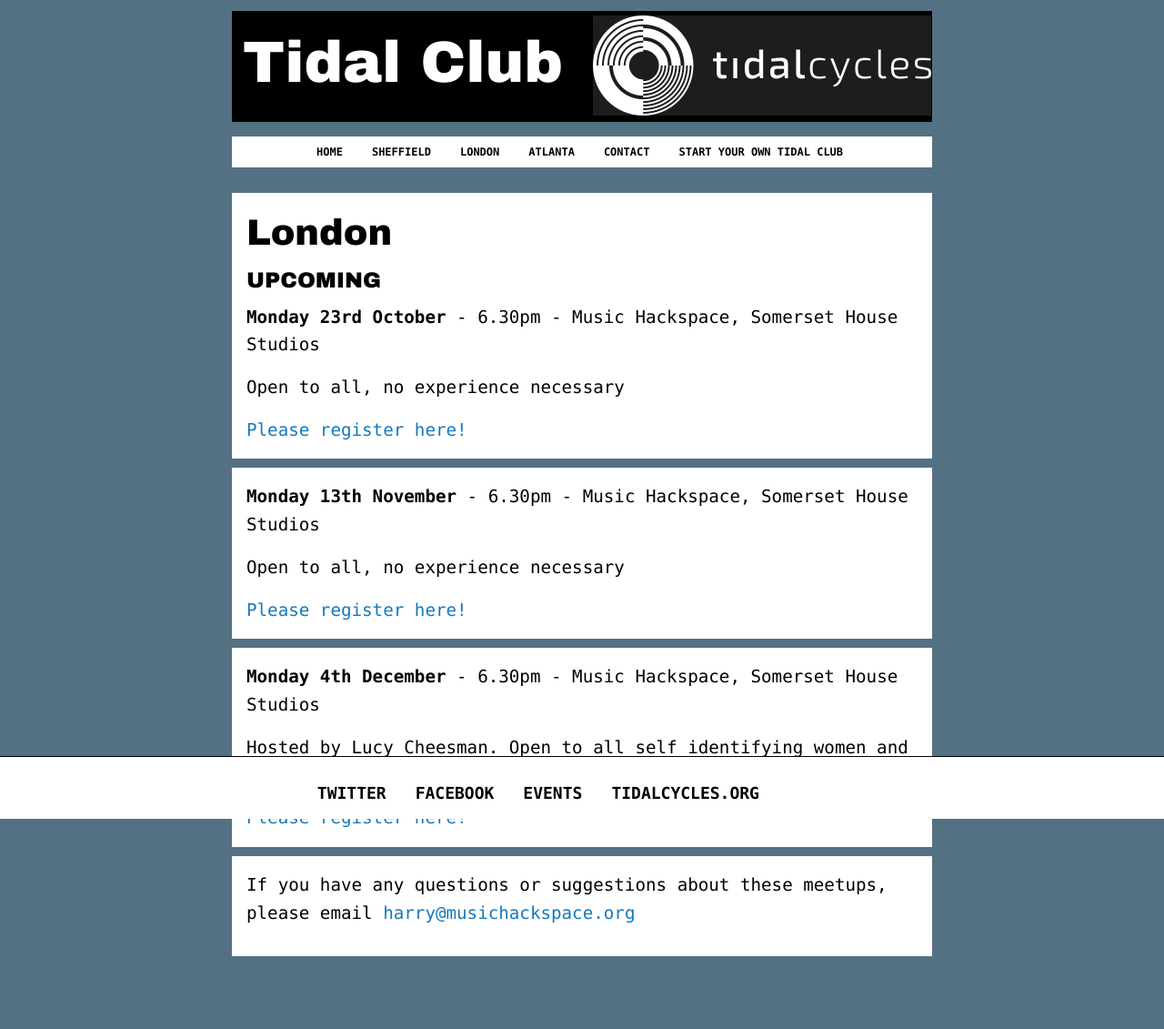
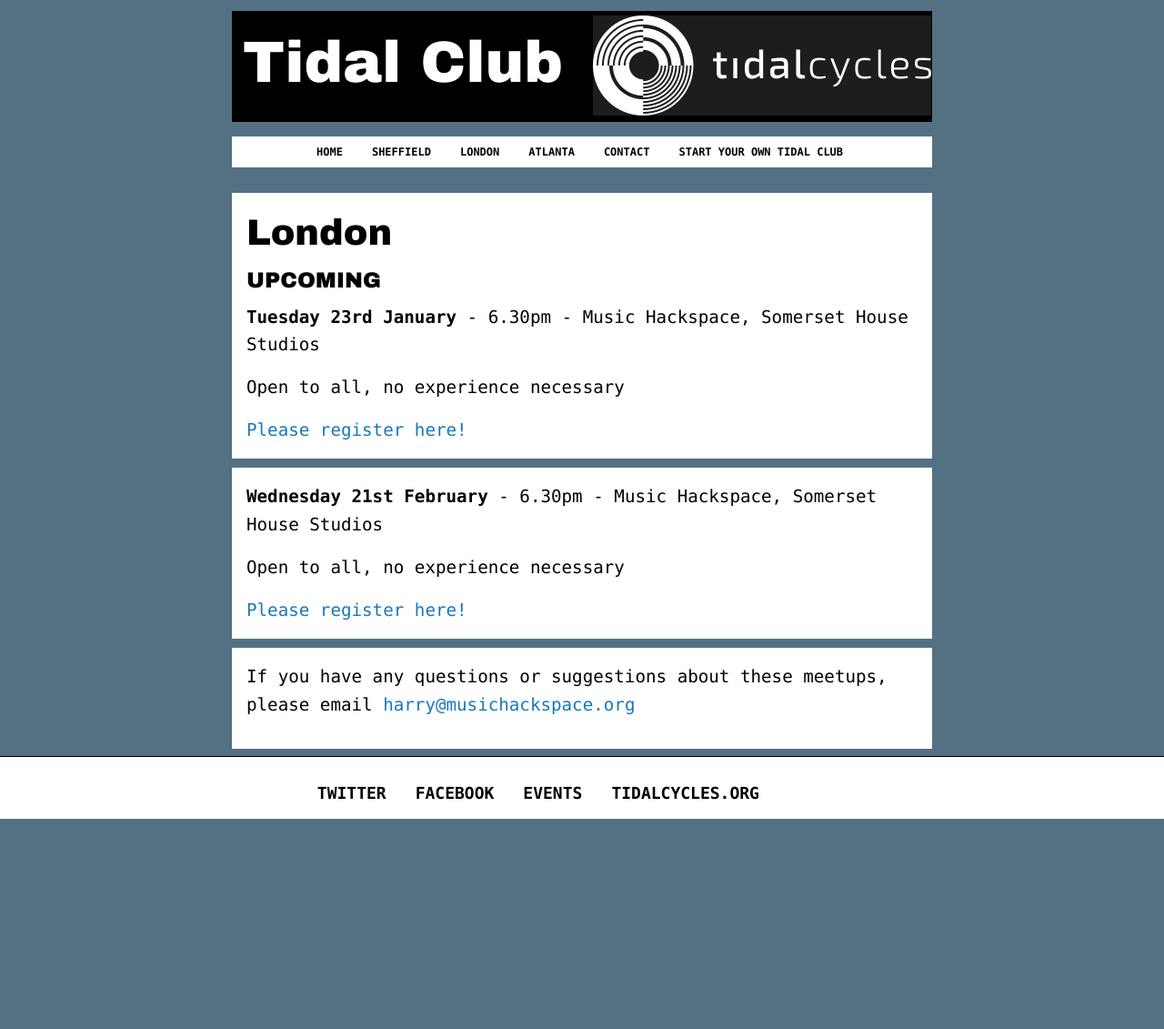
Before and after one commit to tidalclub/tidalclub.github.io, a Jekyll site: the page built from london.html, in a window 1280 px wide. Shown: the whole page at 91% size. Built offline with Jekyll 4.4.1, drawn with Linux system fonts in a browser that asks for light colours; nearby versions of some CDN libraries; comment, search, counter and statistics services are not loaded; after the commit the page ends 903 px from its top, so only the background shows below that.

Commit message:
Update london.html

```diff
--- a/london.html
+++ b/london.html
@@ -4,19 +4,13 @@
 ---
 				<h1>London</h1>
 				<h3>UPCOMING</h3>
-  <p><strong>Monday 23rd October</strong> - 6.30pm - Music Hackspace, Somerset House Studios</p>
+  <p><strong>Tuesday 23rd January</strong> - 6.30pm - Music Hackspace, Somerset House Studios</p>
   <p>Open to all, no experience necessary</p>
-  <p><a href="https://www.eventbrite.co.uk/e/music-hackspace-tidalcycles-meetup-tickets-36487736803">Please register here!</a></p>
+  <p><a href="https://www.eventbrite.co.uk/e/january-tidalcycles-meetup-tickets-41751372479">Please register here!</a></p>
 <hr>
-<p><strong>Monday 13th November</strong> - 6.30pm - Music Hackspace, Somerset House Studios</p>
+<p><strong>Wednesday 21st February</strong> - 6.30pm - Music Hackspace, Somerset House Studios</p>
   <p>Open to all, no experience necessary</p>
-  <p><a href="https://www.eventbrite.co.uk/e/music-hackspace-tidalcycles-meetup-tickets-36488210219">Please register here!</a></p>
-
-<hr>
-
-<p><strong>Monday 4th December</strong> - 6.30pm - Music Hackspace, Somerset House Studios</p>
-  <p>Hosted by Lucy Cheesman. Open to all self identifying women and non-binary people, no experience necessary</p>
-  <p><a href="https://www.eventbrite.co.uk/e/tidalcycles-meetup-with-lucy-cheesman-women-and-nonbinary-only-tickets-38326644024">Please register here!</a></p>
+  <p><a href="https://www.eventbrite.co.uk/e/february-tidalcycles-meetup-tickets-41751488827">Please register here!</a></p>
 
 <hr>
 
```
